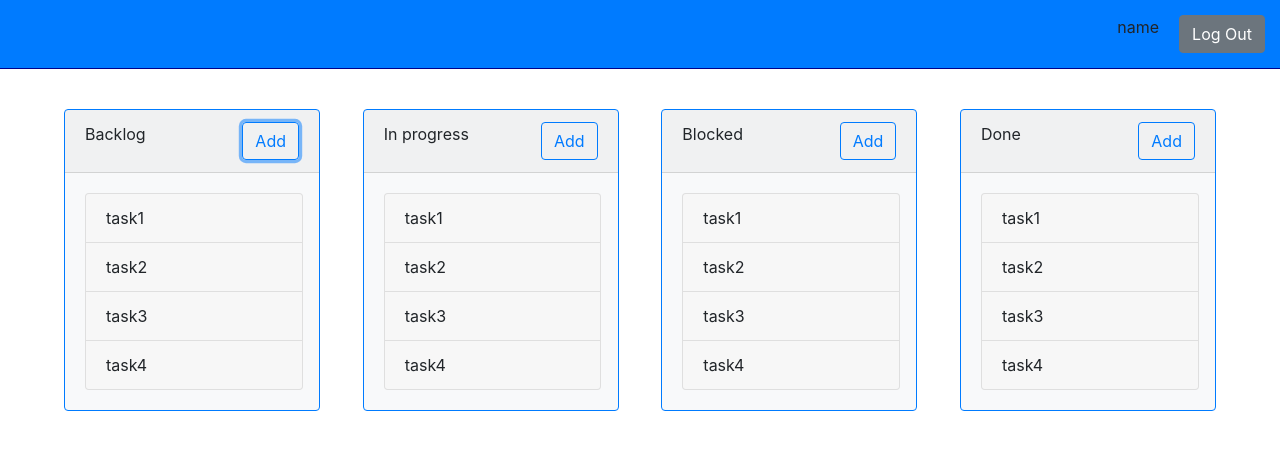
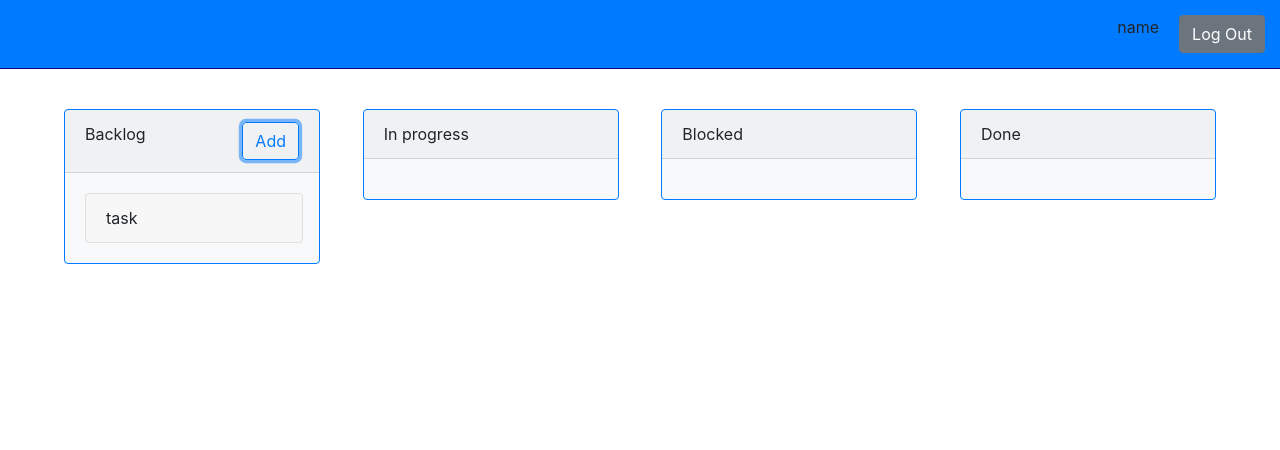
Before and after one commit to empireV/ManagerApp, a React (Create React App) app in the folder client/manager-app/: page /main in a window 1280 px wide. Both pictures are taken after a click on the button "Add". Shown: the top 450 px of the page. Built offline with nearby package versions, Linux system fonts and the light colour scheme.

Commit message:
create tasks add

```diff
--- /dev/null
+++ b/client/manager-app/src/main/Task.js
@@ -0,0 +1,23 @@
+import React, {Component} from 'react';
+import './TaskBlock.scss';
+import Accordion from 'react-bootstrap/Accordion'
+import Card from "react-bootstrap/Card";
+
+export class Task extends Component {
+    constructor(props) {
+        super(props);
+    }
+    render() {
+        const { task, body, eventKey} = this.props
+        return (
+            <Card>
+                <Accordion.Toggle as={Card.Header} eventKey={eventKey}>
+                    {task}
+                </Accordion.Toggle>
+                <Accordion.Collapse eventKey={eventKey}>
+                    <Card.Body>{body}</Card.Body>
+                </Accordion.Collapse>
+            </Card>
+        );
+    }
+}
--- a/client/manager-app/src/main/TaskBlock.js
+++ b/client/manager-app/src/main/TaskBlock.js
@@ -3,52 +3,47 @@ import './TaskBlock.scss';
 import Accordion from 'react-bootstrap/Accordion'
 import {title} from "../const/const";
 import Card from "react-bootstrap/Card";
+import {Task} from "./Task";
+
 
 export class TaskBlock extends Component {
+    constructor(props) {
+        super(props);
+        this.state = {
+            i: 0,
+            task: `task`,
+            body: `body`,
+            children: []
+        }
+    }
 
+    createTask = () => {
+        this.setState({
+            i: this.state.i + 1
+        })
+        const accordeon = document.getElementById('acc');
+        this.state.children.push(<Task key={this.state.i} eventKey={this.state.i} task={this.state.task} body={this.state.body}/>)
+        console.log(this.state.i);
+        console.log(this.state.children);
+    }
     render() {
         const {title} = this.props;
+
         return (
             <div>
                 <div className="card border-primary bg-light mb-3">
                     <div className="card-header d-flex justify-content-between align-content-center text-center">
                         <div>{title}</div>
-                        <button type="button" className="btn btn-outline-primary ">Add</button>
+                        {title === 'Backlog' && <button type="button" className="btn btn-outline-primary" onClick={this.createTask}>Add</button>}
                     </div>
                     <div className="card-body">
-                        <Accordion defaultActiveKey="-1">
-                            <Card>
-                                <Accordion.Toggle as={Card.Header} eventKey="0">
-                                    task1
-                                </Accordion.Toggle>
-                                <Accordion.Collapse eventKey="0">
-                                    <Card.Body>body1</Card.Body>
-                                </Accordion.Collapse>
-                            </Card>
-                            <Card>
-                                <Accordion.Toggle as={Card.Header} eventKey="1">
-                                    task2
-                                </Accordion.Toggle>
-                                <Accordion.Collapse eventKey="1">
-                                    <Card.Body>body2</Card.Body>
-                                </Accordion.Collapse>
-                            </Card>
-                            <Card>
-                                <Accordion.Toggle as={Card.Header} eventKey="2">
-                                    task3
-                                </Accordion.Toggle>
-                                <Accordion.Collapse eventKey="2">
-                                    <Card.Body>body3</Card.Body>
-                                </Accordion.Collapse>
-                            </Card>
-                            <Card>
-                                <Accordion.Toggle as={Card.Header} eventKey="3">
-                                    task4
-                                </Accordion.Toggle>
-                                <Accordion.Collapse eventKey="3">
-                                    <Card.Body>body4</Card.Body>
-                                </Accordion.Collapse>
-                            </Card>
+                        <Accordion id='acc' defaultActiveKey="-1">
+                            {
+                                this.state.children.map(value => {
+                                    return value
+                                })
+                            }
+
                         </Accordion>
                     </div>
                 </div>
```
